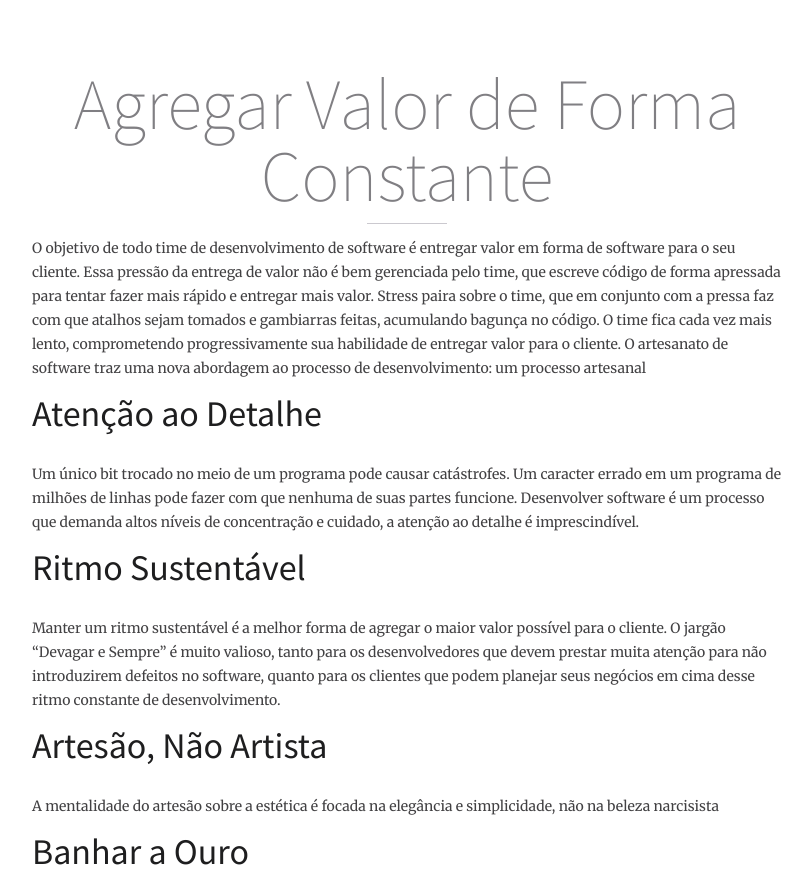
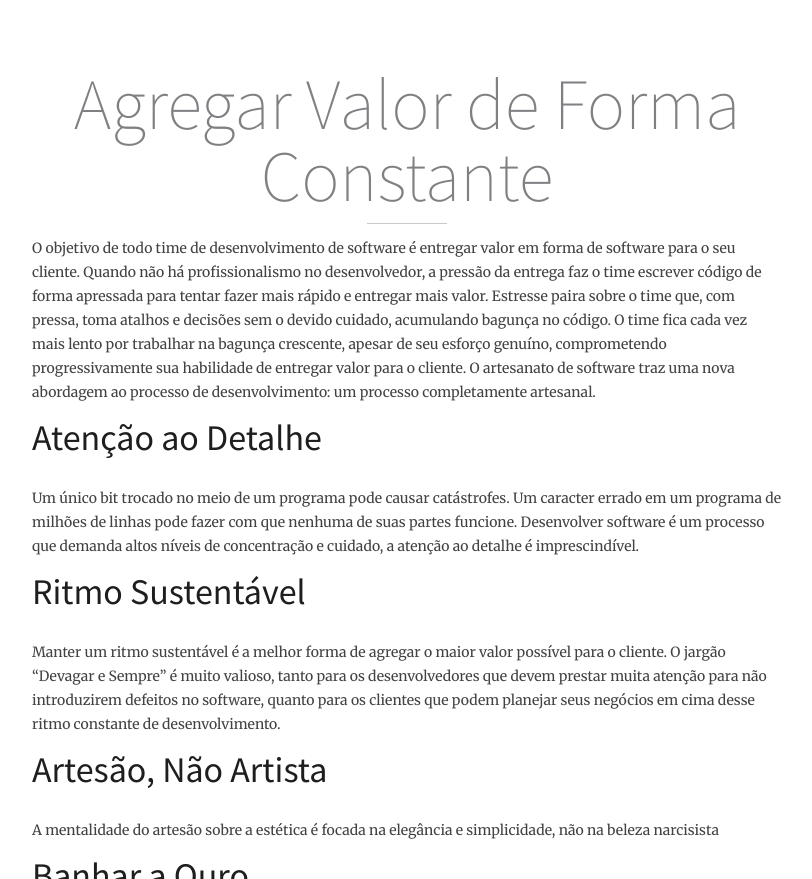
Before and after one commit to bertelledani/ArtesanatoDeSoftwareBrasil.github.io, a Jekyll site: the page built from agregar-valor-de-forma-constante.md, in a window 1280 px wide and 900 px high, scrolled down 523 px, cut to the strip 21-900 px from the top of the window. Shown: the whole strip, without its empty margins (233-1045 px from the left). Built offline with Jekyll 4.4.1, drawn with Linux system fonts in a browser that asks for light colours; nearby versions of some CDN libraries.

Commit message:
Reescrita do problema de agregar valor

```diff
--- a/agregar-valor-de-forma-constante.md
+++ b/agregar-valor-de-forma-constante.md
@@ -3,7 +3,7 @@ layout: page
 title: Agregar Valor de Forma Constante
 ---
 
-O objetivo de todo time de desenvolvimento de software é entregar valor em forma de software para o seu cliente. Essa pressão da entrega de valor não é bem gerenciada pelo time, que escreve código de forma apressada para tentar fazer mais rápido e entregar mais valor. Stress paira sobre o time, que em conjunto com a pressa faz com que atalhos sejam tomados e gambiarras feitas, acumulando bagunça no código. O time fica cada vez mais lento, comprometendo progressivamente sua habilidade de entregar valor para o cliente. O artesanato de software traz uma nova abordagem ao processo de desenvolvimento: um processo artesanal
+O objetivo de todo time de desenvolvimento de software é entregar valor em forma de software para o seu cliente. Quando não há profissionalismo no desenvolvedor, a pressão da entrega faz o time escrever código de forma apressada para tentar fazer mais rápido e entregar mais valor. Estresse paira sobre o time que, com pressa, toma atalhos e decisões sem o devido cuidado, acumulando bagunça no código. O time fica cada vez mais lento por trabalhar na bagunça crescente, apesar de seu esforço genuíno, comprometendo progressivamente sua habilidade de entregar valor para o cliente. O artesanato de software traz uma nova abordagem ao processo de desenvolvimento: um processo completamente artesanal.
 
 # Atenção ao Detalhe
 
```
